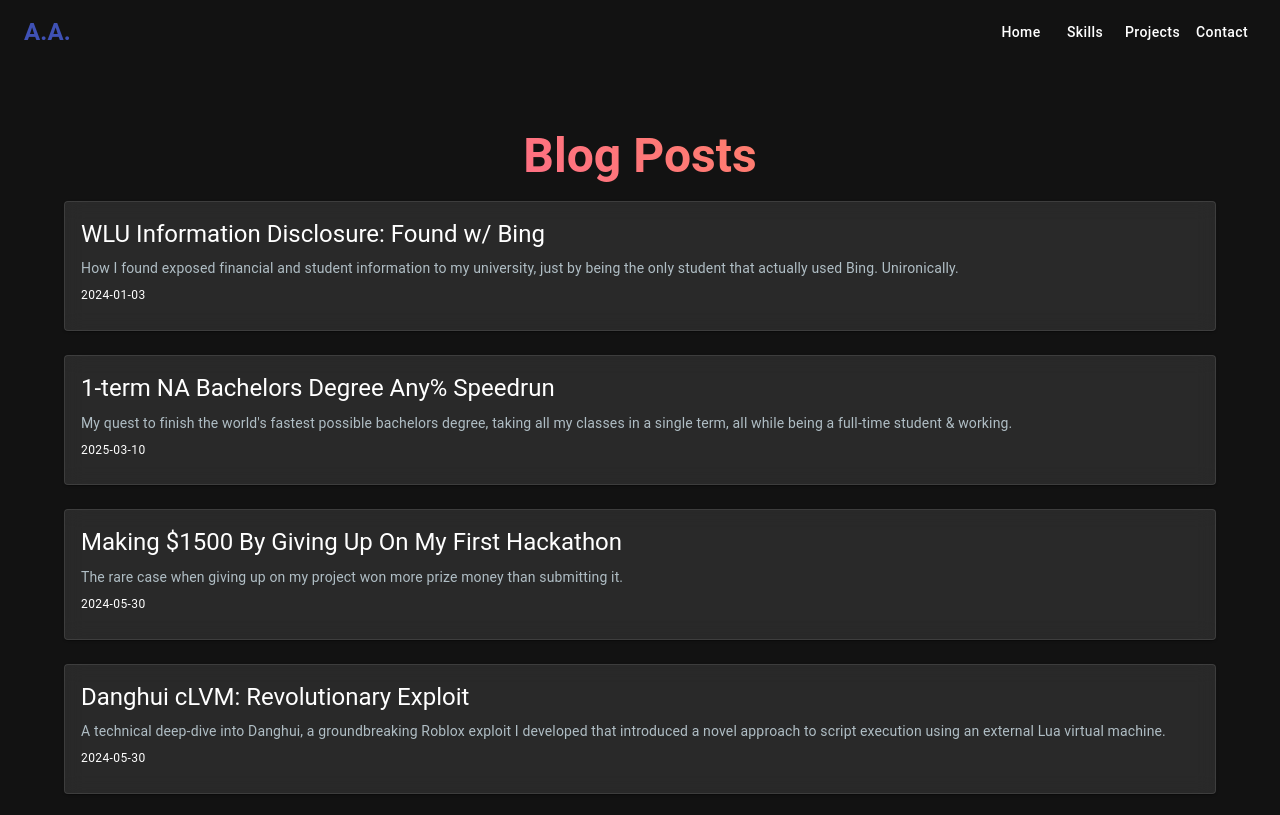
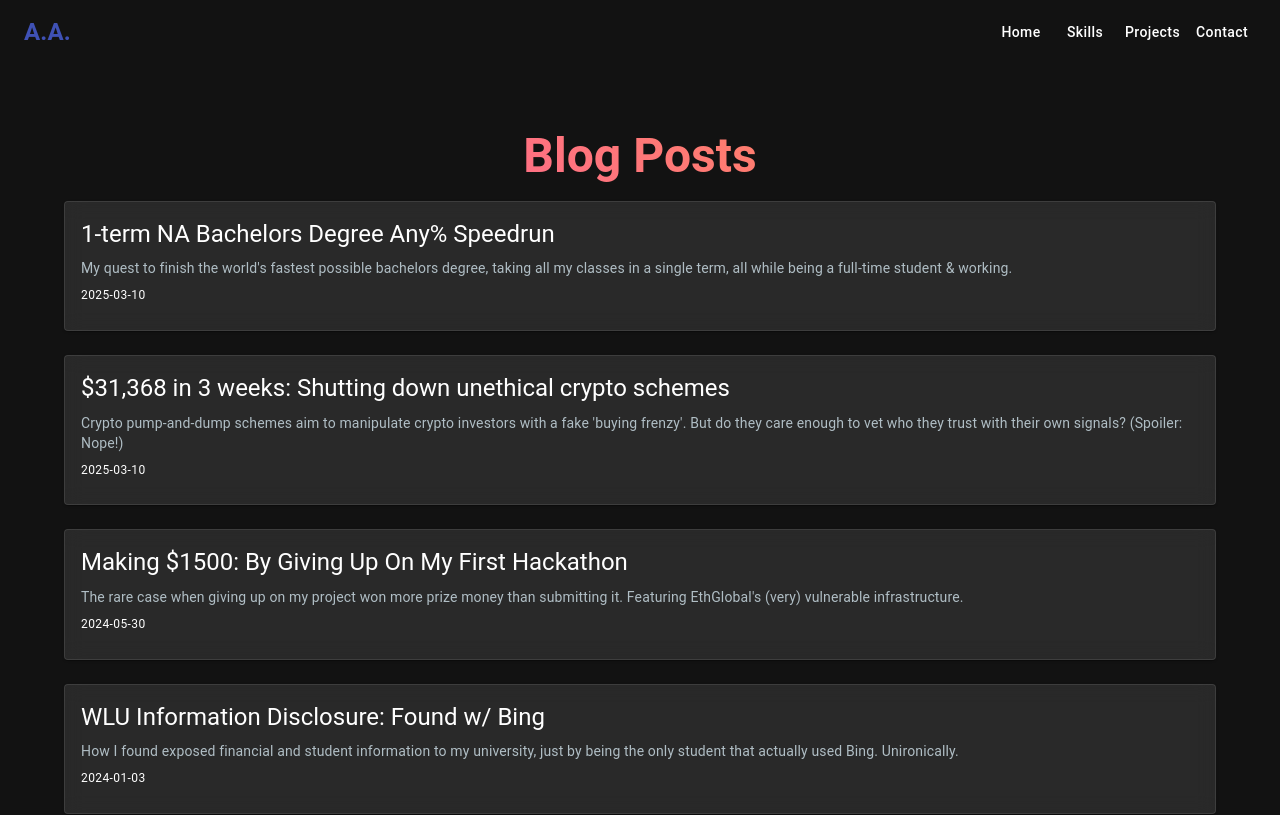
Before and after one commit to AmirAgassi/Website, a React (Create React App) app: page /blog in a window 1280 px wide. Shown: the top 815 px of the page. Built offline with nearby package versions, Linux system fonts and the light colour scheme.

Commit message:
Add cooler posts

```diff
--- a/src/components/PostsSection.tsx
+++ b/src/components/PostsSection.tsx
@@ -227,6 +227,7 @@ const BlogSection = () => {
                       justifyContent: 'center',
                       lineHeight: '1.4em',
                       margin: 0,
+                      fontSize: '1.25rem'
                     }}
                   >
                     {post.title}
--- a/src/data/posts.ts
+++ b/src/data/posts.ts
@@ -2,6 +2,7 @@ import cybersecurityImage from '../assets/blog/wlu.png';
 import wguImage from '../assets/blog/wgu.png';
 import ethglobalImage from '../assets/blog/ethglobal.png';
 import danghuiImage from '../assets/blog/danghui.jpg';
+import pancakeImage from '../assets/blog/pancake.png';
 
 export interface BlogPost {
   id: string;
@@ -25,16 +26,6 @@ export interface BlogPost {
 
 export const posts: BlogPost[] = [
   {
-    id: 'first-post',
-    title: 'WLU Information Disclosure: Found w/ Bing',
-    excerpt: 'How I found exposed financial and student information to my university, just by being the only student that actually used Bing. Unironically.',
-    date: '2024-01-03',
-    image: cybersecurityImage,
-    path: '/blog/first-post',
-    published: true,
-    pdf: '/writeups/wlu-disclosure.pdf'
-  },
-  {
     id: 'bachelors-degree-any-speedrun',
     title: "1-term NA Bachelors Degree Any% Speedrun",
     excerpt: "My quest to finish the world's fastest possible bachelors degree, taking all my classes in a single term, all while being a full-time student & working.",
@@ -51,18 +42,41 @@ export const posts: BlogPost[] = [
     }
   },
   {
+    id: 'pancake-flipping',
+    title: "$31,368 in 3 weeks: Shutting down unethical crypto schemes",
+    excerpt: "Crypto pump-and-dump schemes aim to manipulate crypto investors with a fake 'buying frenzy'. But do they care enough to vet who they trust with their own signals? (Spoiler: Nope!)",
+    image: pancakeImage,
+    date: "2025-03-10",
+    path: "/blog",
+    published: true,
+    tag: {
+      text: "INSANE",
+      color: "#ff3d47"
+    }
+  },
+  {
     id: 'ethglobal-bug-bounty',
-    title: "Making $1500 By Giving Up On My First Hackathon",
-    excerpt: "The rare case when giving up on my project won more prize money than submitting it.",
+    title: "Making $1500: By Giving Up On My First Hackathon",
+    excerpt: "The rare case when giving up on my project won more prize money than submitting it. Featuring EthGlobal's (very) vulnerable infrastructure.",
     image: ethglobalImage,
     date: "2024-05-30",
     path: "/blog",
     published: true
   },
   {
+    id: 'first-post',
+    title: 'WLU Information Disclosure: Found w/ Bing',
+    excerpt: 'How I found exposed financial and student information to my university, just by being the only student that actually used Bing. Unironically.',
+    date: '2024-01-03',
+    image: cybersecurityImage,
+    path: '/blog/first-post',
+    published: true,
+    pdf: '/writeups/wlu-disclosure.pdf'
+  },
+  {
     id: 'danghui-writeup',
-    title: 'Danghui cLVM: Revolutionary Exploit',
-    excerpt: 'A technical deep-dive into Danghui, a groundbreaking Roblox exploit I developed that introduced a novel approach to script execution using an external Lua virtual machine.',
+    title: 'Danghui cLVM: ACE on 37,100,000 daily active players.',
+    excerpt: 'A technical deep-dive into Danghui, a Roblox exploit that introduced a novel approach to script execution using an external Lua virtual machine, fully replicating executed code on most games.',
     date: '2024-05-30',
     image: danghuiImage,
     imageFit: 'contain',
```
Also changed, not shown: src/assets/blog/pancake.png (added).
